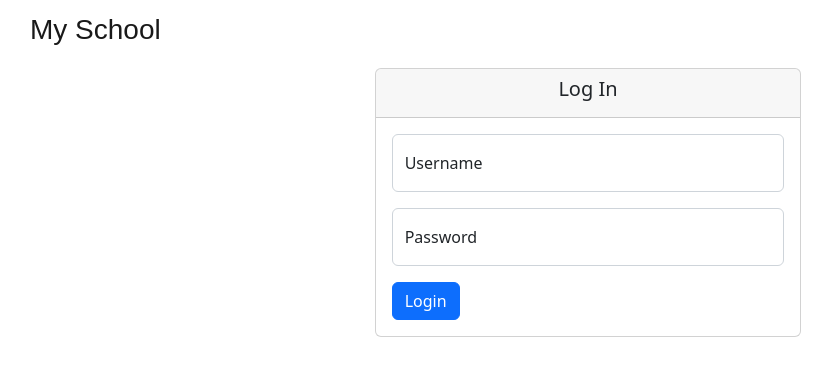
After one commit to dangliseth/cs50_FinalProject, a Flask app: page /auth/login in a window 1280 px wide. The commit adds this page. Shown: the top 376 px of the page, without its empty margins (52-884 px from the left). Run offline with Flask 3, Linux system fonts and the light colour scheme; some web fonts are replaced.

Commit message:
login init

```diff
--- a/app/__init__.py
+++ b/app/__init__.py
@@ -7,7 +7,7 @@ from app.db import db
 
 def create_app():
     app = Flask(__name__)
-    app.config.from_object("config")
+    app.config.from_pyfile("config.py")
 
     # initialize login manager for authentications
     login_manager = LoginManager()
@@ -21,7 +21,9 @@ def create_app():
 
     # register blueprints
     from app.routes.main import bp as main_bp
+    from app.routes.auth.auth import bp as auth_bp
     app.register_blueprint(main_bp)
+    app.register_blueprint(auth_bp, url_prefix="/auth")
 
     # db removal after requests
     @app.teardown_appcontext
--- a/app/routes/auth.py
+++ b/app/routes/auth/auth.py
@@ -1,13 +1,16 @@
 from flask import Blueprint, render_template, request, redirect, flash, url_for
 
-from flask_login import login_user, logout_user, login_required
+from flask_login import login_user, logout_user, login_required, current_user
 from app.db import db
 from app.models import Users
 
-bp = Blueprint("auth", __name__)
+bp = Blueprint("auth", __name__, template_folder="templates")
 
 @bp.route("/login", methods=["GET", "POST"])
 def login():
+    if current_user.is_authenticated:
+        return redirect(url_for("main.index"))
+
     if request.method == "POST":
         username = request.form["username"]
         password = request.form["password"]
@@ -19,10 +22,12 @@ def login():
         if user and user.check_password(password):
             login_user(user)
 
+            return redirect(url_for("main.index"))
+
 
         flash("Invalid credentials", "error")
 
-    return render_template("auth/login.html")
+    return render_template("login.html")
 
 @bp.route("/logout")
 @login_required
--- /dev/null
+++ b/app/routes/auth/templates/login.html
@@ -0,0 +1,26 @@
+{% extends "base.html" %}
+
+{% block title %} Login {% endblock %}
+
+{% block body %}
+    <div class="col-4 mx-auto my-auto">
+        <div class="card">
+            <div class="card-header">
+                <h5 class="text-center">Log In</h5>
+            </div>
+            <div class="card-body">
+                <form action="{{ url_for('auth.login') }}" method="post">
+                    <div class="form-floating">
+                        <input id="username" name="username" class="form-control" placeholder="name123">
+                        <label for="username">Username</label>
+                    </div>
+                    <div class="form-floating my-3">
+                        <input type="password" id="password" name="password" class="form-control" placeholder="password">
+                        <label for="password">Password</label>
+                    </div>
+                    <button type="submit" class="btn btn-primary">Login</button>
+                </form>
+            </div>
+        </div>
+    </div>
+{% endblock %}
--- a/app/routes/main.py
+++ b/app/routes/main.py
@@ -6,4 +6,10 @@ bp = Blueprint("main", __name__)
 
 @bp.route("/")
 def index():
+    if current_user.is_authenticated:
+        if current_user.role == "admin":
+            return redirect(url_for("admin.dashboard"))
+        else:
+            return redirect(url_for("student.dashboard"))
+
     return render_template("index.html")
--- a/app/templates/base.html
+++ b/app/templates/base.html
@@ -10,6 +10,7 @@
     <link href="https://fonts.googleapis.com/css2?family=UnifrakturCook:wght@700&display=swap" rel="stylesheet">
     <link rel="stylesheet" href="https://fonts.googleapis.com/css2?family=Material+Symbols+Rounded:opsz,wght,FILL,GRAD@24,400,1,0&icon_names=person" />
     <link href="static/styles.css" rel="stylesheet">
+    {% block styles %}{% endblock %}
 </head>
 <body>
     {% if current_user.is_authenticated %}
@@ -28,7 +29,7 @@
             </div>
         </nav>
         {% else %}
-        <nav class="navbar navbar-expand-lg sticky-top">
+        <nav class="navbar navbar-expand-sm sticky-top">
             <div class="container-sm">
                 <a class="navbar-brand" href="/" style="font-family: UnifrakturCook, sans-serif;"><h3>My School</h3></a>
                 <button class="navbar-toggler" type="button" data-bs-toggle="collapse" data-bs-target="#navbarNav" aria-controls="navbarNav" aria-expanded="false" aria-label="Toggle navigation">
@@ -36,13 +37,16 @@
                 </button>
                 <div class="collapse navbar-collapse flex-row-reverse" id="navbarNav">
                     <div class="navbar-nav">
-                        <a class="nav-link" href="#"><span class="material-symbols-rounded">person</span>Log In</a>
+                        {% if request.endpoint != "auth.login" %}
+                            <a class="nav-link" href="{{ url_for('auth.login') }}"><span class="material-symbols-rounded">person</span>Log In</a>
+                        {% endif %}
                     </div>
                 </div>
             </div>
         </nav>
     {% endif %}
     {% block body %}{% endblock %}
+    {% block scripts %}{% endblock %}
     <script src="https://cdn.jsdelivr.net/npm/bootstrap@5.2.3/dist/js/bootstrap.bundle.min.js" integrity="sha384-kenU1KFdBIe4zVF0s0G1M5b4hcpxyD9F7jL+jjXkk+Q2h455rYXK/7HAuoJl+0I4" crossorigin="anonymous"></script>
 </body>
 </html>
--- a/config.py
+++ /dev/null
@@ -1 +0,0 @@
-app_secret_key = "dev"
```
